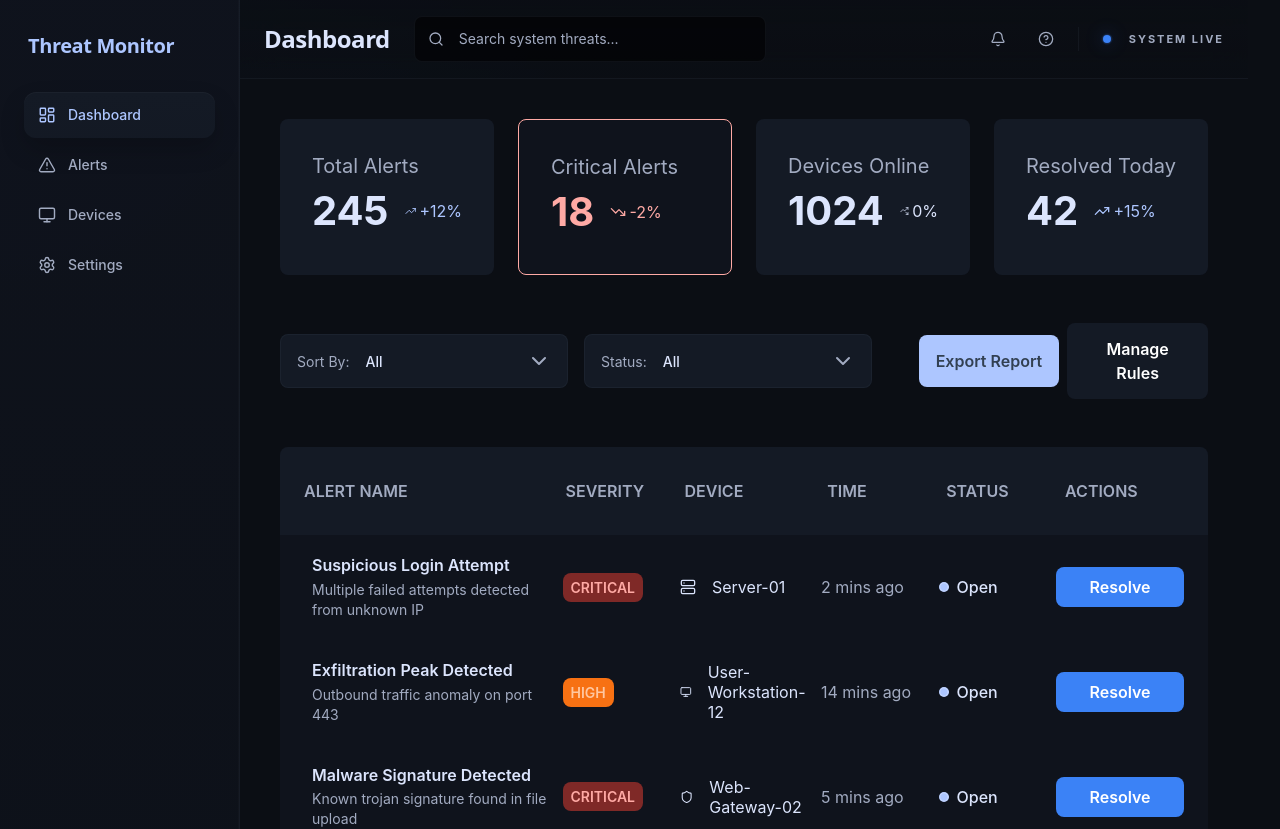
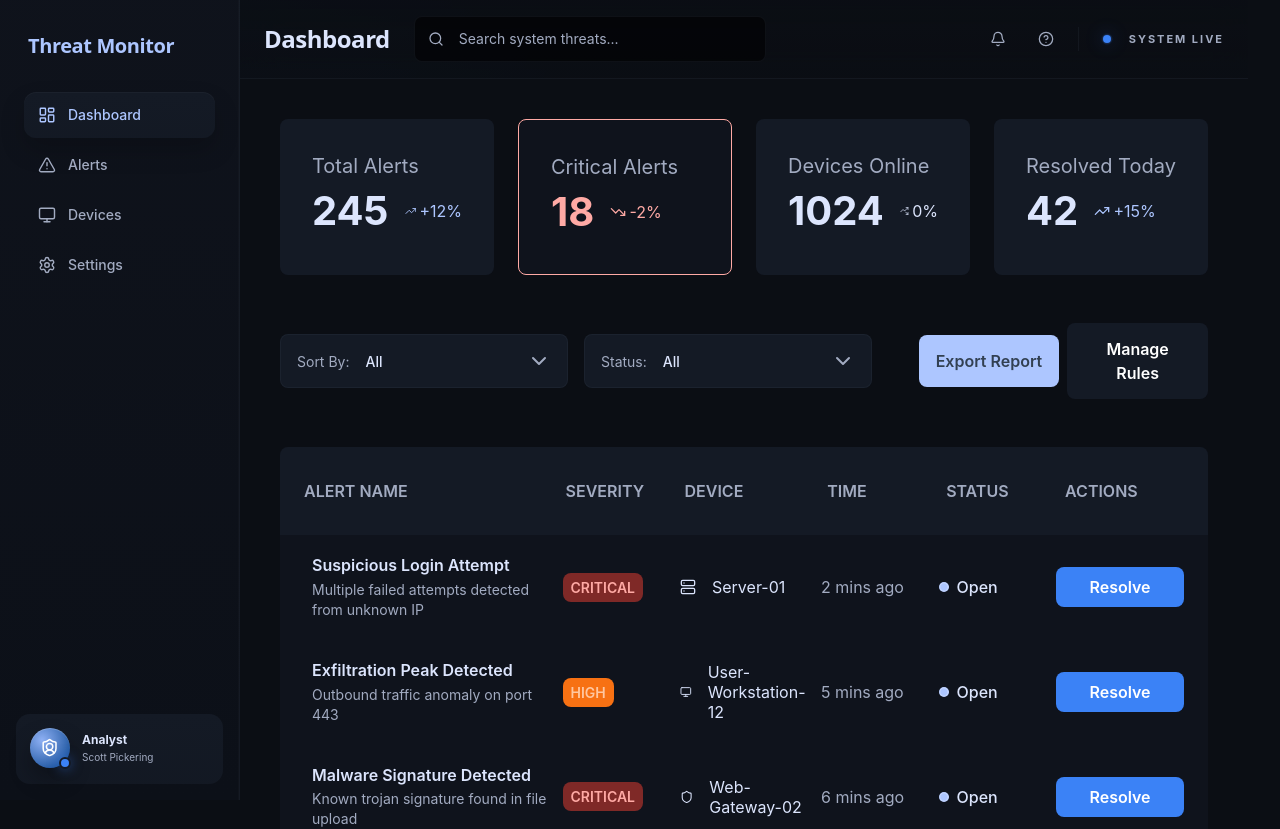
Before and after one commit to scottpickering31/threat-monitor-dashboard, a React (Vite) app: page /dashboard in a window 1280 px wide. Shown: the top 829 px of the page. Built offline with nearby package versions, Linux system fonts and the light colour scheme.

Commit message:
added sticky navigation for vertical scrolling to sidebar component(sS)

```diff
--- a/src/components/layout/AppShell/AppShell.module.css
+++ b/src/components/layout/AppShell/AppShell.module.css
@@ -1,7 +1,7 @@
 .AppShell {
   min-height: 100dvh;
-  overflow: hidden;
+  overflow-x: clip;
+  overflow-y: visible;
   display: grid;
   grid-template-columns: clamp(15rem, 6vw, 19rem) 1fr;
-  min-height: 100dvh;
 }
--- a/src/components/layout/Sidebar/Sidebar.module.css
+++ b/src/components/layout/Sidebar/Sidebar.module.css
@@ -1,10 +1,12 @@
 .sidebar {
   position: sticky;
   top: 0;
+  align-self: start;
   display: flex;
   flex-direction: column;
   gap: 1rem;
-  min-height: 100dvh;
+  height: 100dvh;
+  overflow-y: auto;
   padding: 1.5rem 1rem 1rem;
   border-right: var(--border-ghost);
   background:
@@ -189,7 +191,8 @@
 
 @media (max-width: 900px) {
   .sidebar {
-    min-height: auto;
+    height: auto;
     position: static;
+    overflow: visible;
   }
 }
--- a/src/mocks/data/alertCardMock.ts
+++ b/src/mocks/data/alertCardMock.ts
@@ -17,7 +17,7 @@ export const alertsCardMock: AlertCardMockTypes[] = [
     title: "Exfiltration Peak Detected",
     description: "Outbound traffic anomaly on port 443",
     severity: "high",
-    time: "14 mins ago",
+    time: "5 mins ago",
     device: "User-Workstation-12",
     deviceType: "workstation",
     iconKey: "monitor",
@@ -28,7 +28,7 @@ export const alertsCardMock: AlertCardMockTypes[] = [
     title: "Malware Signature Detected",
     description: "Known trojan signature found in file upload",
     severity: "critical",
-    time: "5 mins ago",
+    time: "6 mins ago",
     device: "Web-Gateway-02",
     deviceType: "gateway",
     iconKey: "shield",
```
